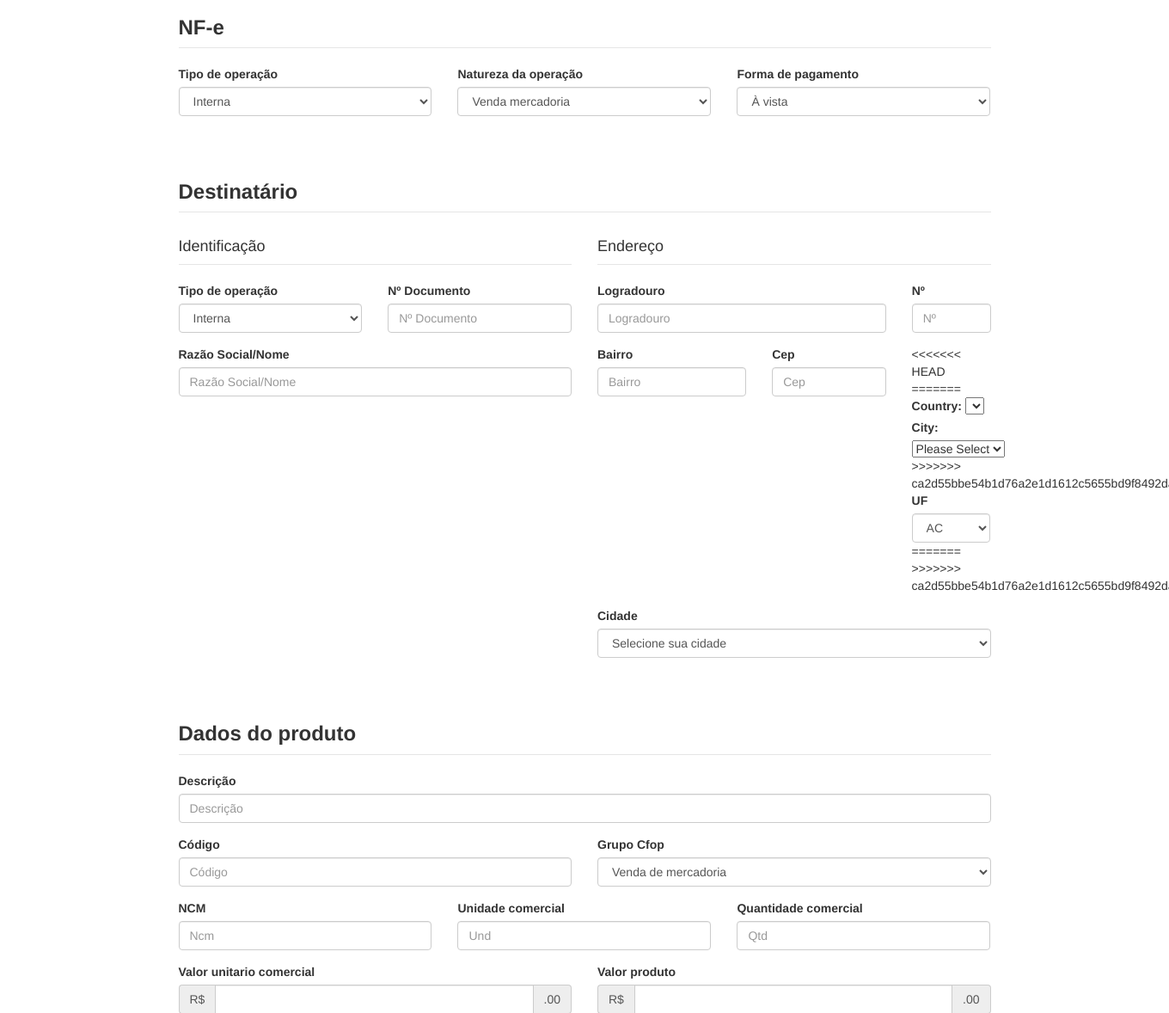
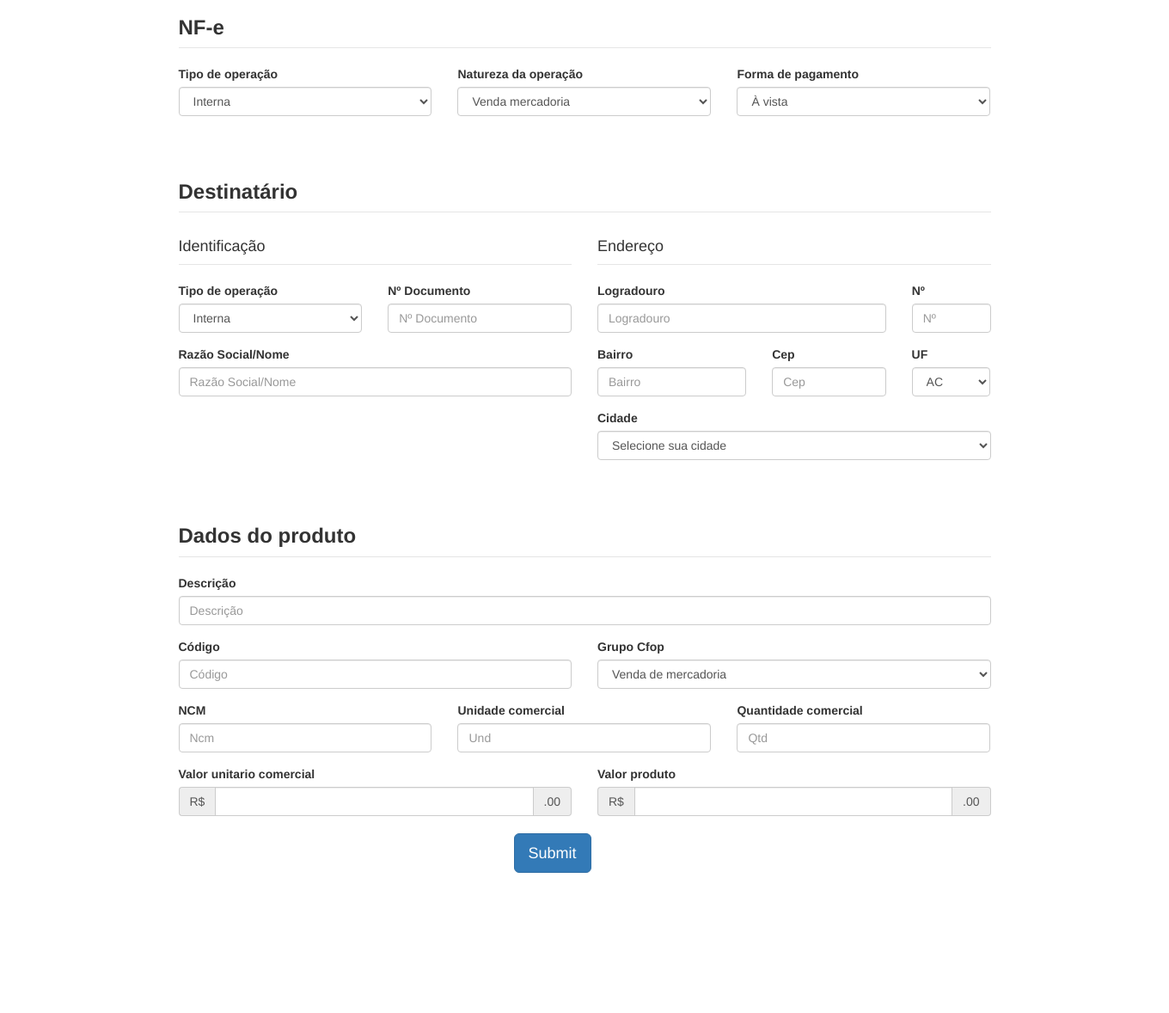
Before and after one commit to SouthwaresSolutions/Jje, a CodeIgniter app: page /jje_erp/ in a window 1360 px wide. Shown: the part 141-1319 px from the top of the page at 86% size. After the commit the page ends 1156 px from the top, so only its background shows below. Run offline with CodeIgniter, Linux system fonts and the light colour scheme; data comes from the database, SQL or seed files in the repository; data that the repository does not hold is empty.

Commit message:
tirando marcações da index

```diff
--- a/application/views/index/index.php
+++ b/application/views/index/index.php
@@ -126,29 +126,11 @@
                         <input type="text" class="form-control" placeholder="Cep">
                       </div>
                       <div class="form-group col-md-3">
-<<<<<<< HEAD
-=======
-
-
-                        <label for="country">Country: </label>
-                          <?php echo form_dropdown('country_id', $countries, '#', 'id="country"'); ?><br />
-                          <?php $cities['#'] = 'Please Select'; ?>
-                        <label for="city">City: </label>
-                          <?php echo form_dropdown('city_id', $cities, '#', 'id="cities"'); ?><br />
-
-
->>>>>>> ca2d55bbe54b1d76a2e1d1612c5655bd9f8492da
                         <label for="uf">UF</label>
                           <select class="form-control" name="xml[uf]">
                             <?php foreach($ufList as $state): ?>
                               <option value="<?= $state['id_estado'] ?>"><?= $state['uf'] ?></option>
                             <?php endforeach;?>
-<<<<<<< HEAD
-                        <label for="UF">UF</label>
-                          <select name="xml[UF]" id="UF" class="form-control">
-
-=======
->>>>>>> ca2d55bbe54b1d76a2e1d1612c5655bd9f8492da
                           </select>
                       </div>
                     </div>
```
